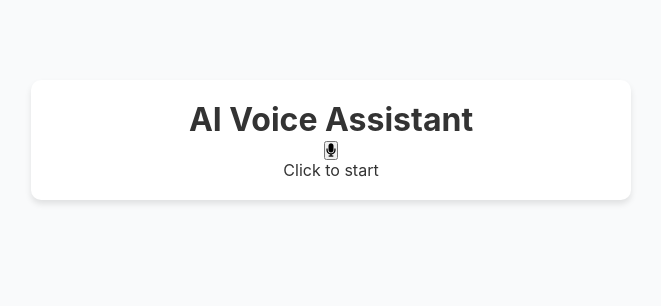
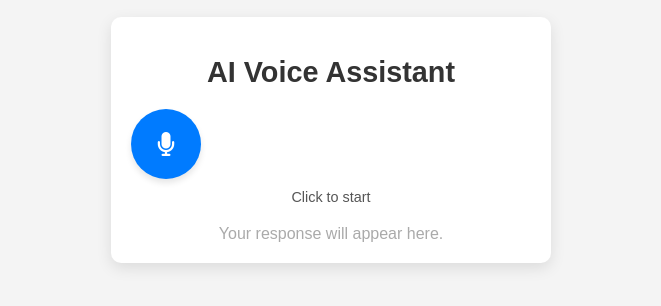
Before and after one commit to Deathstrip/AI-Voice-Assistant, a plain HTML site: page frontend/index.html in a window 1280 px wide. Shown: the part 260-566 px from the top of the page, without its empty margins (309-970 px from the left). Drawn offline with Linux system fonts and the light colour scheme.

Commit message:
style.css

```diff
--- a/frontend/style.css
+++ b/frontend/style.css
@@ -1,91 +1,76 @@
-/* General Reset */
-* {
+body {
+    font-family: Arial, sans-serif;
     margin: 0;
     padding: 0;
-  box-sizing: border-box;
-}
-
-body {
-  font-family: 'Inter', sans-serif;
-  background-color: #f9fafb;
-  color: #333;
     display: flex;
     justify-content: center;
     align-items: center;
     height: 100vh;
-  padding: 20px;
+    background-color: #f4f4f4;
 }
 
 .container {
-  width: 100%;
-  max-width: 600px;
+    text-align: center;
     background: #ffffff;
+    padding: 20px;
     border-radius: 10px;
-  box-shadow: 0 4px 6px rgba(0, 0, 0, 0.1);
-  padding: 20px;
-  text-align: center;
+    box-shadow: 0 5px 15px rgba(0, 0, 0, 0.1);
+    width: 400px;
 }
 
-header h1 {
-  font-size: 2.5rem;
-  font-weight: 600;
-  color: #007BFF;
+h1 {
+    font-size: 1.8rem;
+    margin-bottom: 20px;
+    color: #333333;
 }
 
-header p {
-  font-size: 1rem;
-  margin: 10px 0 20px;
-  color: #555;
+.mic-container {
+    margin-top: 20px;
+    position: relative;
 }
 
-.display {
-  margin-bottom: 20px;
+.mic-button {
+    background-color: #007bff;
+    color: #ffffff;
+    border: none;
+    border-radius: 50%;
+    width: 70px;
+    height: 70px;
+    display: flex;
+    justify-content: center;
+    align-items: center;
+    cursor: pointer;
+    box-shadow: 0 4px 6px rgba(0, 0, 0, 0.1);
+    transition: background-color 0.3s ease, transform 0.2s ease;
 }
 
-.query-box, .response-box {
-  background-color: #f1f5f9;
-  border: 1px solid #e5e7eb;
-  border-radius: 8px;
-  padding: 15px;
-  margin-bottom: 15px;
-  text-align: left;
+.mic-button:hover {
+    background-color: #0056b3;
+    transform: scale(1.1);
 }
 
-.query-box h3, .response-box h3 {
-  font-size: 1rem;
-  font-weight: 600;
-  margin-bottom: 8px;
-  color: #007BFF;
+.mic-button.active {
+    background-color: #ff3b3b;
 }
 
-.query-box p, .response-box p {
-  font-size: 0.9rem;
-  color: #333;
+.mic-button i {
+    font-size: 1.5rem;
 }
 
-.button-primary {
-  background-color: #007BFF;
-  color: white;
-  border: none;
-  padding: 10px 20px;
-  font-size: 1rem;
-  font-weight: 600;
-  border-radius: 5px;
-  cursor: pointer;
-  transition: background-color 0.3s;
+.status {
+    font-size: 0.9rem;
+    color: #555555;
+    margin-top: 10px;
 }
 
-.button-primary:hover {
-  background-color: #0056b3;
+.response {
+    margin-top: 20px;
+    font-size: 1rem;
+    color: #333333;
+    word-wrap: break-word;
 }
 
-audio {
-  margin-top: 20px;
-  width: 100%;
+.response:empty::before {
+    content: "Your response will appear here.";
+    color: #aaaaaa;
 }
-
-footer {
-  margin-top: 20px;
-  font-size: 0.8rem;
-  color: #777;
-}
```
Lines whose indentation alone changed are shown as unchanged.
